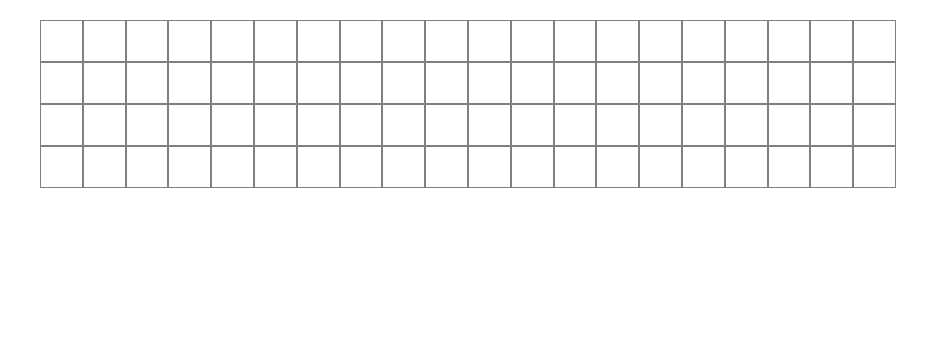
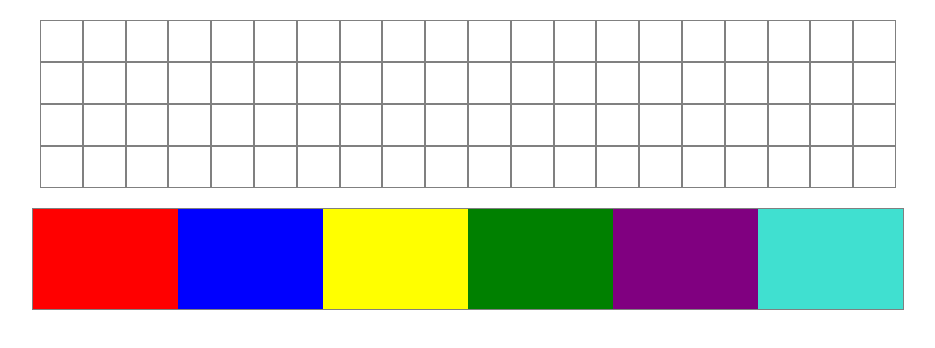
Before and after one commit to andrijanasharkoskaa/Code-Academy, a plain HTML site: page Paintbook/index.html in a window 1280 px wide. Shown: the whole page, without its empty margins (172-1107 px from the left). Drawn offline with Linux system fonts and the light colour scheme.

Commit message:
handling the clicking event

```diff
--- a/Paintbook/index.html
+++ b/Paintbook/index.html
@@ -91,6 +91,15 @@
         <div class="paint-div"></div>
       </div>
     </div>
+
+    <div class="colors">
+      <div class="color-red color-div"></div>
+      <div class="color-blue color-div"></div>
+      <div class="color-yellow color-div"></div>
+      <div class="color-green color-div"></div>
+      <div class="color-purple color-div"></div>
+      <div class="color-turquoise color-div"></div>
+    </div>
     <script src="script.js"></script>
   </body>
 </html>
--- a/Paintbook/script.js
+++ b/Paintbook/script.js
@@ -0,0 +1,8 @@
+const colors = document.querySelector(".colors");
+const colorDivs = document.querySelectorAll(".color-div");
+
+colorDivs.forEach((colorDiv) => {
+  colorDiv.addEventListener("click", () => {
+    console.log("a div was clicked");
+  });
+});
--- a/Paintbook/style.css
+++ b/Paintbook/style.css
@@ -17,3 +17,40 @@
   border: 1px solid gray;
   padding: 20px;
 }
+.paint-div:hover {
+  background-color: rgb(226, 226, 226);
+}
+
+.colors {
+  width: 68%;
+  height: auto;
+  border: 1px solid gray;
+  margin: 0 auto;
+  display: flex;
+}
+.color-div {
+  width: 20%;
+  height: 100px;
+}
+.color-div:hover {
+}
+.color-red {
+  background-color: red;
+}
+
+.color-blue {
+  background-color: blue;
+}
+.color-yellow {
+  background-color: yellow;
+}
+.color-green {
+  background-color: green;
+}
+.color-purple {
+  background-color: purple;
+}
+
+.color-turquoise {
+  background-color: turquoise;
+}
```
